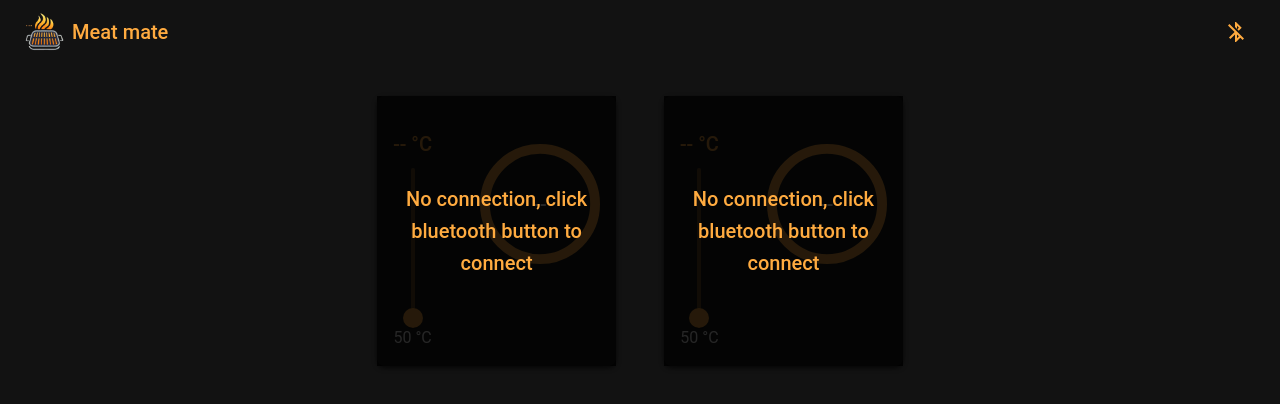
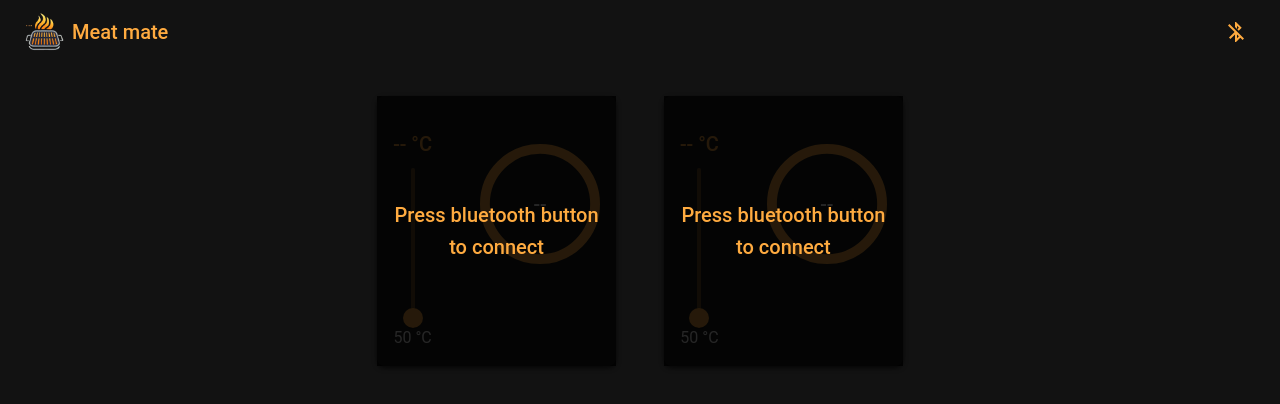
Before and after one commit to Morton/meatmate, a React (Create React App) app in the folder web/: page / in a window 1280 px wide. Shown: the top 404 px of the page. Built offline with nearby package versions, Linux system fonts and the light colour scheme.

Commit message:
Update connection message

```diff
--- a/web/src/components/TemperaturePanel.js
+++ b/web/src/components/TemperaturePanel.js
@@ -76,10 +76,10 @@ const TemperaturePanel = ({ probeNumber }) => {
             display: "flex",
             justifyContent: "center",
             alignItems: "center",
-            padding: 1
+            padding: 2
           }}
         >
-          No connection, click bluetooth button to connect
+          Press bluetooth button to connect
         </Typography>
       )}
     </Box>
```
